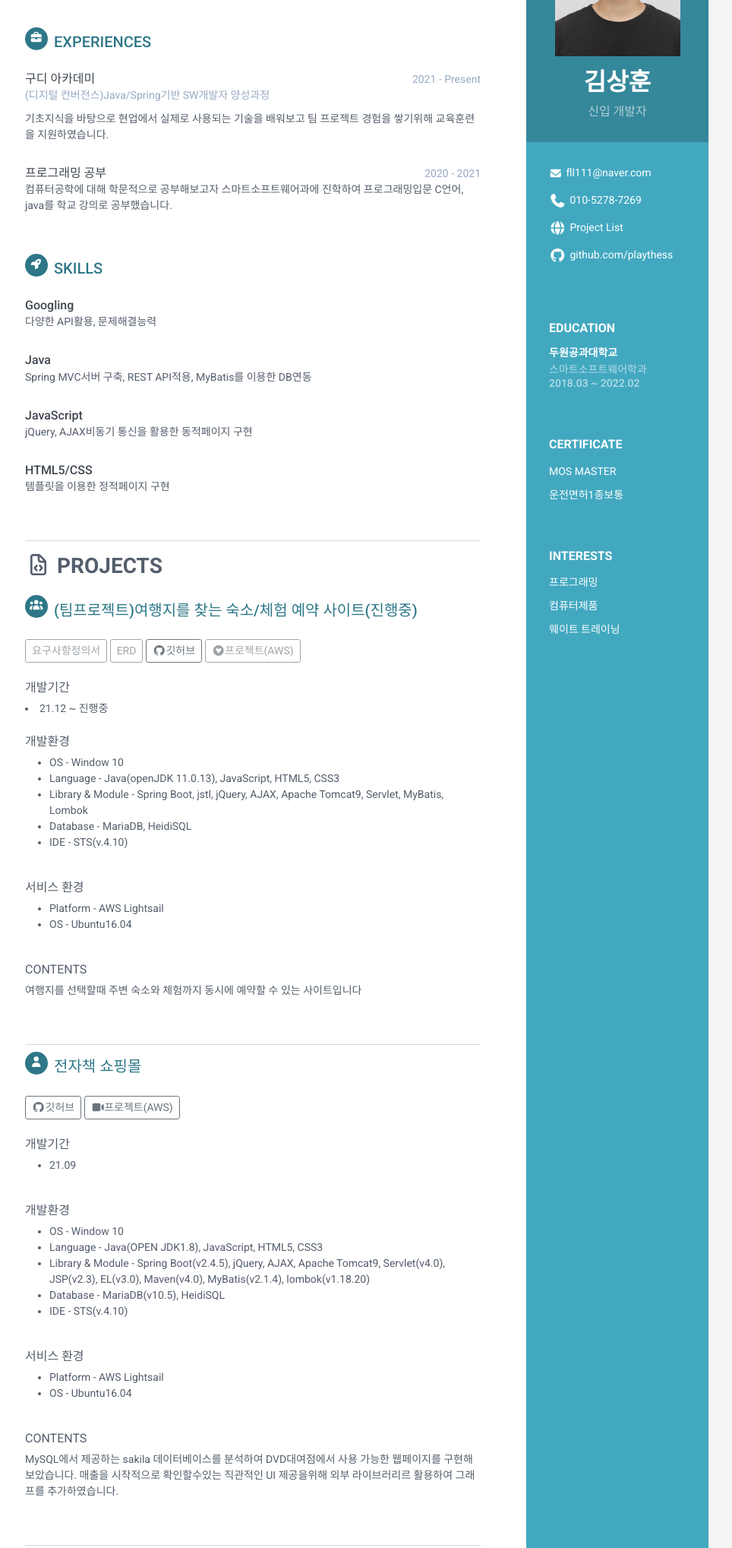
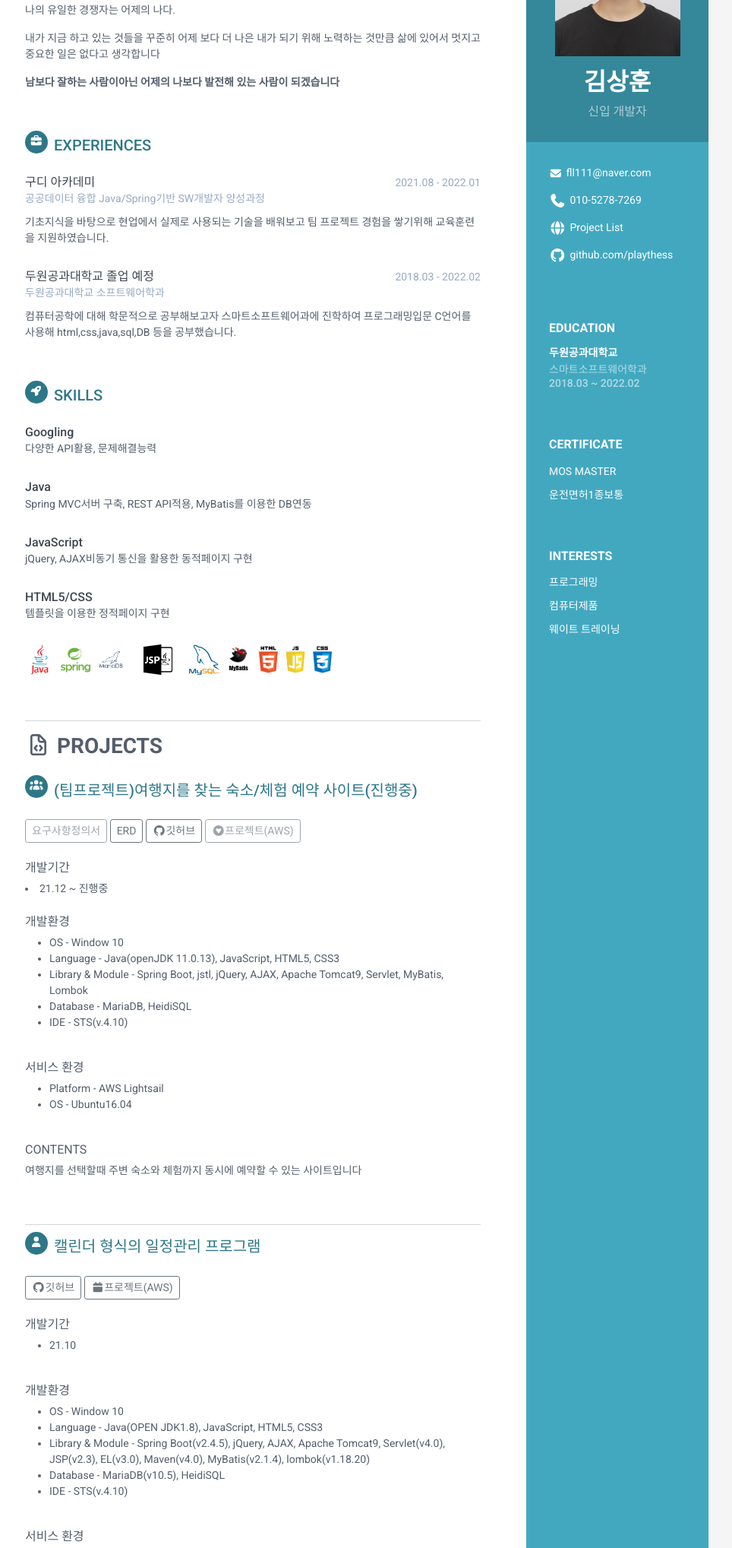
Before and after one commit to yyaallpp/yyaallpp.github.io, a plain HTML site: page index.html in a window 1280 px wide. Shown: the part 170-2207 px from the top of the page at 76% size, without its empty margins (187-1151 px from the left). Drawn offline with Linux system fonts and the light colour scheme.

Commit message:
Update index.html
경로, 내용 수정 및 프로젝트 aws연결

```diff
--- a/index.html
+++ b/index.html
@@ -71,7 +71,9 @@
             <section class="section summary-section">
                 <h2 class="section-title"><span class="icon-holder"><i class="fas fa-user"></i></span>Introduce</h2>
                 <div class="summary">
-                    <p></p>
+                    <p>나의 유일한 경쟁자는 어제의 나다.</p>
+                    <p>내가 지금 하고 있는 것들을 꾸준히 어제 보다 더 나은 내가 되기 위해 노력하는 것만큼 삶에 있어서 멋지고 중요한 일은 없다고 생각합니다</p>
+                    <p><strong>남보다 잘하는 사람이아닌 어제의 나보다 발전해 있는 사람이 되겠습니다</strong></p>
                 </div><!--//summary-->
             </section><!--//section-->
 
@@ -82,9 +84,9 @@
                     <div class="meta">
                         <div class="upper-row">
                             <h3 class="job-title">구디 아카데미</h3>
-                            <div class="time">2021 - Present</div>
+                            <div class="time">2021.08 - 2022.01</div>
                         </div><!--//upper-row-->
-                        <div class="company">(디지털 컨버전스)Java/Spring기반 SW개발자 양성과정</div>
+                        <div class="company">공공데이터 융합 Java/Spring기반 SW개발자 양성과정</div>
                     </div><!--//meta-->
                     <div class="details">
                         <p>기초지식을 바탕으로 현업에서 실제로 사용되는 기술을 배워보고 팀 프로젝트 경험을 쌓기위해 교육훈련을 지원하였습니다.</p>
@@ -93,12 +95,13 @@
                 <div class="item">
                     <div class="meta">
                         <div class="upper-row">
-                            <h3 class="job-title">프로그래밍 공부</h3>
-                            <div class="time">2020 - 2021</div>
+                            <h3 class="job-title">두원공과대학교 졸업 예정</h3>
+                            <div class="time">2018.03 - 2022.02</div>
                         </div><!--//upper-row-->
+                        <div class="company">두원공과대학교 소프트웨어학과</div>
                     </div><!--//meta-->
                     <div class="details">
-                        <p>컴퓨터공학에 대해 학문적으로 공부해보고자 스마트소프트웨어과에 진학하여 프로그래밍입문 C언어, java를 학교 강의로 공부했습니다.</p>
+                        <p>컴퓨터공학에 대해 학문적으로 공부해보고자 스마트소프트웨어과에 진학하여 프로그래밍입문 C언어를 사용해 html,css,java,sql,DB 등을 공부했습니다.</p>
                     </div><!--//details-->
                 </div><!--//item-->
 
@@ -146,6 +149,13 @@
                         <p>템플릿을 이용한 정적페이지 구현</p>
                     </div><!--//details-->
                 </div><!--//item-->
+                <p><img src="img/java.png" style="height: 40px;">
+                    <img src="img/spring.png" style="height: 40px;">
+                    <img src="img/mariaDB.png" style="height: 40px;">
+                    <img src="img/jsp.png" style="height: 40px;">
+                    <img src="img/mysql.png" style="height: 40px;">
+                    <img src="img/mybatis.png" style="height: 40px;">
+                    <img src="img/bootstrap.png" style="height: 40px;">
             </section><!--//section-->
             <hr>
             <h3><i class="far fa-file-code"></i>&nbsp;PROJECTS</h3>
@@ -154,10 +164,10 @@
                 <h2 class="section-title"><span class="icon-holder"><i class="fas fa-users"></i></span>(팀프로젝트)여행지를 찾는 숙소/체험 예약 사이트(진행중)</h2>
                 <div class="item">
                 	<div class="project-type">
-						<button class="btn btn-outline-secondary btn-sm " disabled="disabled" onclick="window.open('https://docs.google.com/spreadsheets/d/1omXC62yiNCdB0oUPJnn-LmAC_HoI1sQIrzBtgTEbUl8')">요구사항정의서</button>
-						<a href="" target="_blank"><button class="btn btn-outline-secondary btn-sm" disabled="disabled">ERD</button></a>
+						<a href="https://docs.google.com/spreadsheets/d/1omXC62yiNCdB0oUPJnn-LmAC_HoI1sQIrzBtgTEbUl8" target="_blank"><button class="btn btn-outline-secondary btn-sm" disabled="disabled">요구사항정의서</button></a>
+                        <button type="button" class="btn btn-outline-secondary btn-sm" onclick="window.open('img/ERD.png')">ERD</button>
 						<a href="https://github.com/playthess" target="_blank"><button class="btn btn-outline-secondary btn-sm"><i class="fab fa-github"></i>깃허브</button></a>
-						<a href="" target="_blank"><button class="btn btn-outline-secondary btn-sm" disabled="disabled"><i class="fab fa-gratipay"></i>프로젝트(AWS)</button></a>
+						<a href="http://52.79.208.222/voyage/index" target="_blank"><button class="btn btn-outline-secondary btn-sm" disabled="disabled"><i class="fab fa-gratipay"></i>프로젝트(AWS)</button></a>
 					</div>
 					<br>
 					<div class="project-type project-title">개발기간</div>
@@ -186,44 +196,11 @@
             </section><!--//section-->
             <hr>
             <section class="section projects-section">
-                <h2 class="section-title"><span class="icon-holder"><i class="fas fa-user"></i></span>전자책 쇼핑몰</h2>
-                <div class="item">
-                	<div class="project-type">
-						<a href="https://github.com/playthess" target="_blank"><button class="btn btn-outline-secondary btn-sm"><i class="fab fa-github"></i>깃허브</button></a>
-						<a href="" target="_blank"><button class="btn btn-outline-secondary btn-sm"><i class="fas fa-video"></i>프로젝트(AWS)</button></a>
-					</div>
-					<br>
-                    <div class="project-type project-title">개발기간</div>
-                    <ul>
-                		<li class="project-type">21.09</li>
-                	</ul>
-                	<br>
-                	<div class="project-type project-title">개발환경</div>
-                	<ul>
-	                	<li class="project-type">OS - Window 10</li>
-	                	<li class="project-type">Language - Java(OPEN JDK1.8), JavaScript, HTML5, CSS3</li>
-	                	<li class="project-type">Library & Module - Spring Boot(v2.4.5), jQuery, AJAX, Apache Tomcat9, Servlet(v4.0), JSP(v2.3), EL(v3.0), Maven(v4.0), MyBatis(v2.1.4), lombok(v1.18.20)</li>
-	                	<li class="project-type">Database - MariaDB(v10.5), HeidiSQL</li>
-	                	<li class="project-type">IDE - STS(v.4.10)</li>
-                	</ul>
-                	<br>
-                	<div class="project-type project-title">서비스 환경</div>
-                	<ul>
-	                	<li class="project-type">Platform - AWS Lightsail</li>
-	                	<li class="project-type">OS - Ubuntu16.04</li>
-                	</ul>
-                	<br>
-                	<div class="project-type project-title">CONTENTS</div>
-                	<span class="project-tagline">MySQL에서 제공하는 sakila 데이터베이스를 분석하여 DVD대여점에서 사용 가능한 웹페이지를 구현해보았습니다. 매출을 시작적으로 확인할수있는 직관적인 UI 제공을위해 외부 라이브러리르 활용하여 그래프를 추가하였습니다.</span>
-                </div><!--//item-->
-            </section><!--//section-->
-            <hr>
-            <section class="section projects-section">
                 <h2 class="section-title"><span class="icon-holder"><i class="fas fa-user"></i></span>캘린더 형식의 일정관리 프로그램</h2>
                 <div class="item">
                 	<div class="project-type">
 						<a href="https://github.com/playthess" target="_blank"><button class="btn btn-outline-secondary btn-sm"><i class="fab fa-github"></i>깃허브</button></a>
-						<a href="" target="_blank"><button class="btn btn-outline-secondary btn-sm"><i class="fas fa-book"></i>프로젝트(AWS)</button></a>
+						<a href="http://52.79.208.222/todo/login" target="_blank"><button class="btn btn-outline-secondary btn-sm"><i class="fas fa-calendar"></i>프로젝트(AWS)</button></a>
 					</div>
 					<br>
                     <div class="project-type project-title">개발기간</div>
@@ -250,6 +227,39 @@
                     <span class="project-tagline">간단한 DB를 사용 Model2 방식으로 구현했으며 bootstrap을 사용하여 간단한 디자인을 했습니다.</span>
                 </div><!--//item-->
             </section><!--//section-->
+            <hr>
+            <section class="section projects-section">
+                <h2 class="section-title"><span class="icon-holder"><i class="fas fa-user"></i></span>전자책 쇼핑몰 - E-BOOK SHOP</h2>
+                <div class="item">
+                	<div class="project-type">
+						<a href="https://github.com/playthess" target="_blank"><button class="btn btn-outline-secondary btn-sm"><i class="fab fa-github"></i>깃허브</button></a>
+						<a href="http://52.79.208.222/shop/login" target="_blank"><button class="btn btn-outline-secondary btn-sm"><i class="fas fa-book"></i>프로젝트(AWS)</button></a>
+					</div>
+					<br>
+                    <div class="project-type project-title">개발기간</div>
+                    <ul>
+                		<li class="project-type">21.09</li>
+                	</ul>
+                	<br>
+                	<div class="project-type project-title">개발환경</div>
+                	<ul>
+	                	<li class="project-type">OS - Window 10</li>
+	                	<li class="project-type">Language - Java(OPEN JDK1.8), JavaScript, HTML5, CSS3</li>
+	                	<li class="project-type">Library & Module - Spring Boot(v2.4.5), jQuery, AJAX, Apache Tomcat9, Servlet(v4.0), JSP(v2.3), EL(v3.0), Maven(v4.0), MyBatis(v2.1.4), lombok(v1.18.20)</li>
+	                	<li class="project-type">Database - MariaDB(v10.5), HeidiSQL</li>
+	                	<li class="project-type">IDE - STS(v.4.10)</li>
+                	</ul>
+                	<br>
+                	<div class="project-type project-title">서비스 환경</div>
+                	<ul>
+	                	<li class="project-type">Platform - AWS Lightsail</li>
+	                	<li class="project-type">OS - Ubuntu16.04</li>
+                	</ul>
+                	<br>
+                	<div class="project-type project-title">CONTENTS</div>
+                	<span class="project-tagline">교육 한 달 차에 배운 Model1 방식의 전자책 쇼핑몰 웹 서비스 입니다.</span>
+                </div><!--//item-->
+            </section><!--//section-->
         </div><!--//main-body-->
     </div>
 
```
